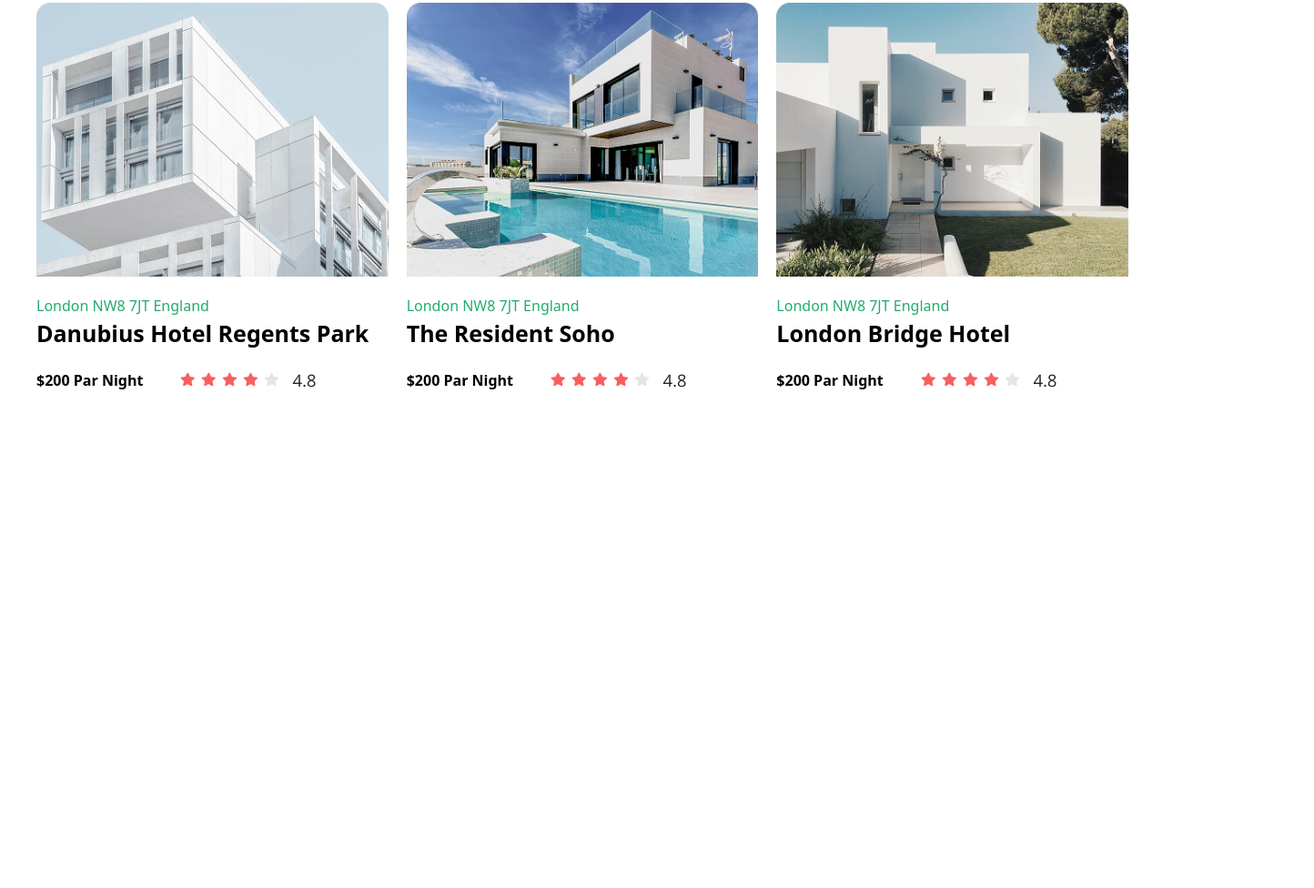
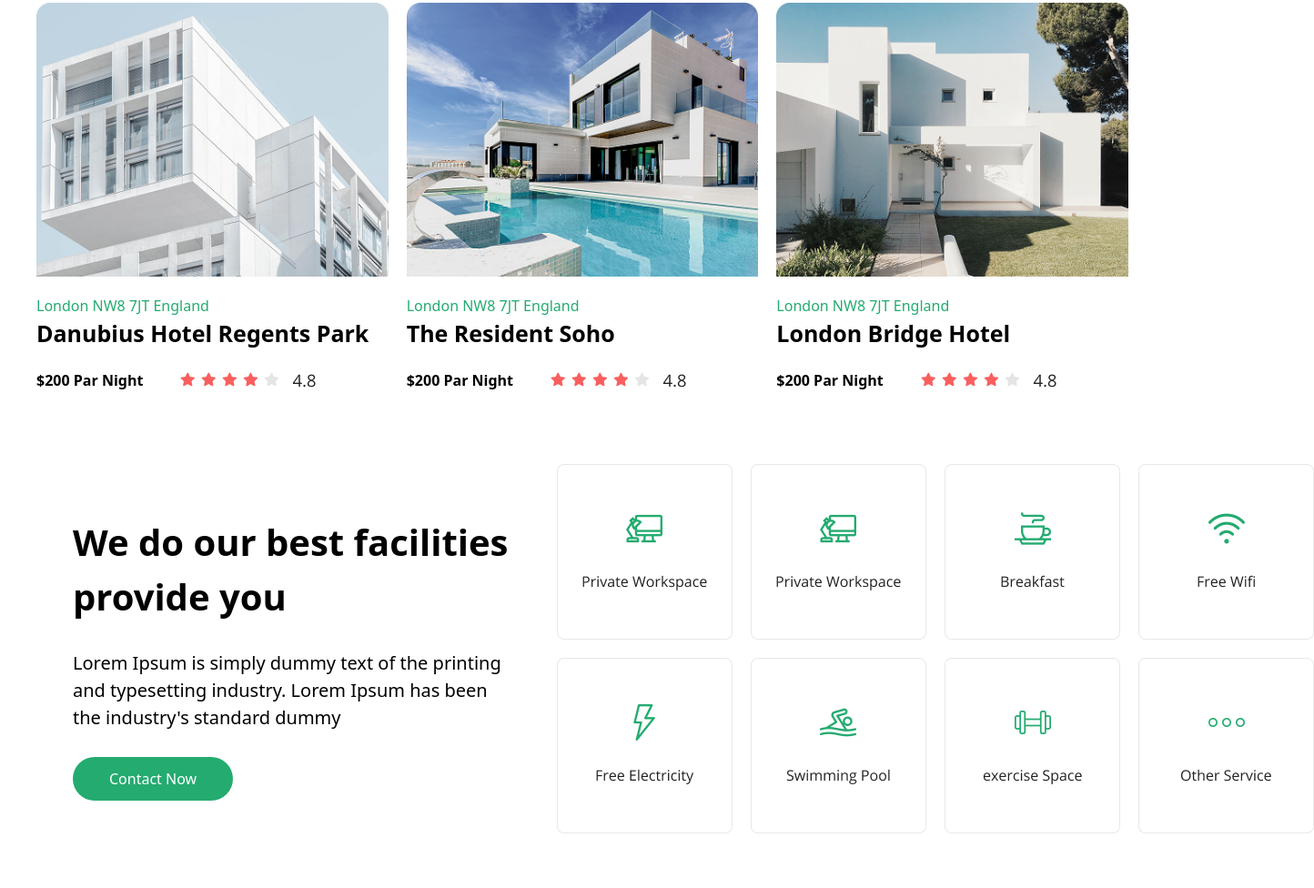
Before and after one commit to MuhammadsolehNusratzoda/sixth-project-in-git, a website: page src/index.html in a window 1280 px wide. Shown: the part 1481-2457 px from the top of the page at 91% size, 1444 px wide, since content can reach past the window. Before the commit the page ends 1951 px from the top, so only its background shows below. Drawn offline with nearby package versions, Linux system fonts and the light colour scheme; files that its build step writes are made by us from their sources.

Commit message:
about company

```diff
--- a/src/index.html
+++ b/src/index.html
@@ -99,6 +99,27 @@
                 </div>
             </div>
         </div>
+        <div class="flex gap-5 items-center max-w-300 m-auto p-10 justify-between">
+            <div>
+                <h1 class="text-[40px] font-bold mb-7">We do our best facilities provide you</h1>
+                <p class="text-[20px] mb-7">Lorem Ipsum is simply dummy text of the printing <br> and typesetting industry. Lorem Ipsum has been <br> the industry's standard dummy </p>
+                <button class="px-10 py-3 bg-[#24AB70] rounded-3xl text-white">Contact Now</button>
+            </div>
+            <div>
+                <div class="flex gap-5 items-center">
+                    <img class="mb-5" src="./Private Workspace cart.png" alt="">
+                    <img class="mb-5" src="./Private Workspace cart.png" alt="">
+                    <img class="mb-5" src="./Breakfast cart.png" alt="">
+                    <img class="mb-5" src="./Free Wifi cart.png" alt="">
+                </div>
+                <div class="flex gap-5 items-center">
+                    <img class="mb-5" src="Free Electricity cart.png" alt="">
+                    <img class="mb-5" src="./Swimming Pool cart.png" alt="">
+                    <img class="mb-5" src="./exercise Space cart.png" alt="">
+                    <img class="mb-5" src="Other Service cart.png" alt="">
+                </div>
+            </div>
+        </div>
     </header>
 </body>
 </html>
```
Also changed, not shown: src/Breakfast cart.png (added), src/Free Electricity cart.png (added), src/Free Wifi cart.png (added), src/Other Service cart.png (added), src/Parking Area cart.png (added), src/Private Workspace cart.png (added), src/Swimming Pool cart.png (added), src/exercise Space cart.png (added).
